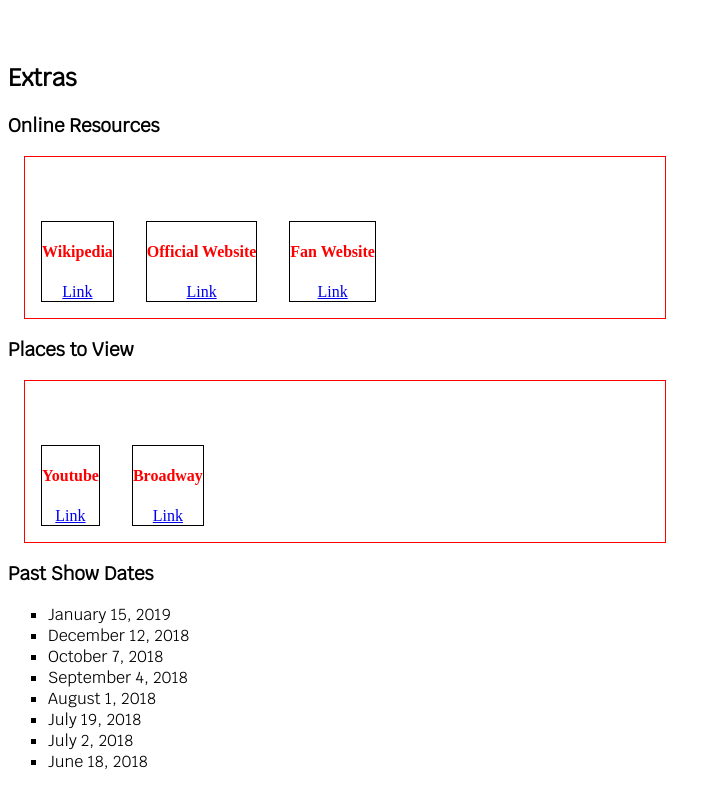
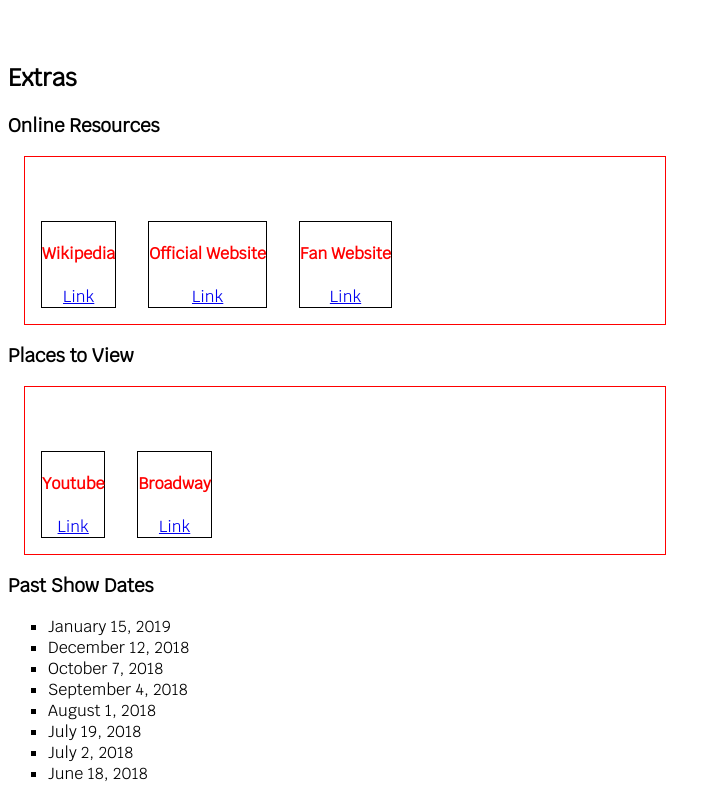
Before and after one commit to NewForce-at-Mountwest/celebrity-tribute-javascript-what-is-a-hamilton, a plain HTML site: page index.html in a window 1280 px wide. Shown: the part 1653-2453 px from the top of the page, without its empty margins (0-720 px from the left). Drawn offline with Linux system fonts and the light colour scheme.

Commit message:
unified font

```diff
--- a/style.css
+++ b/style.css
@@ -32,7 +32,7 @@ h1{
     font-family: 'Major Mono Display', monospace;
 }
 
-h2, h3, p, ul{
+h2, h3, h4, p, ul{
     font-family: 'Krub', sans-serif;
 }
 
@@ -48,6 +48,10 @@ h2, h3, p, ul{
     border: red solid 1px;
 
 }
+
+.extras-section a{
+    font-family: 'Krub', sans-serif;
+}
 .divStyle{
     display: flex;
     flex-direction:column;
```
